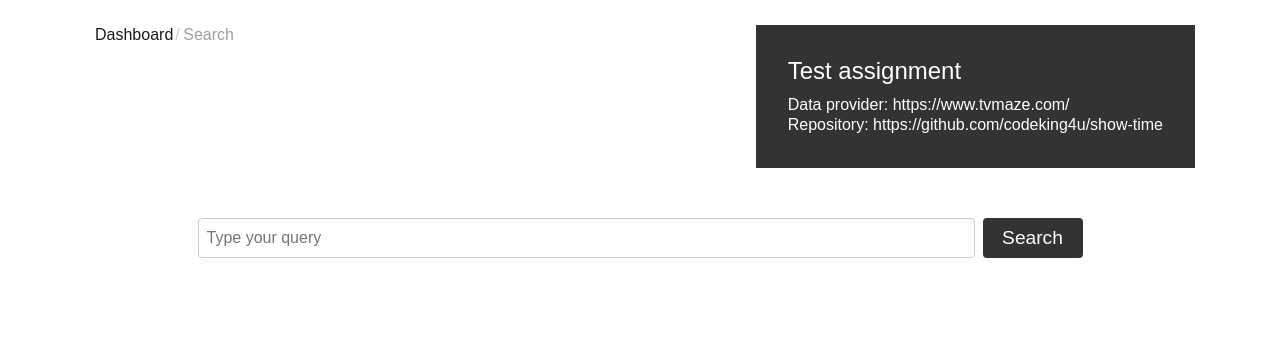
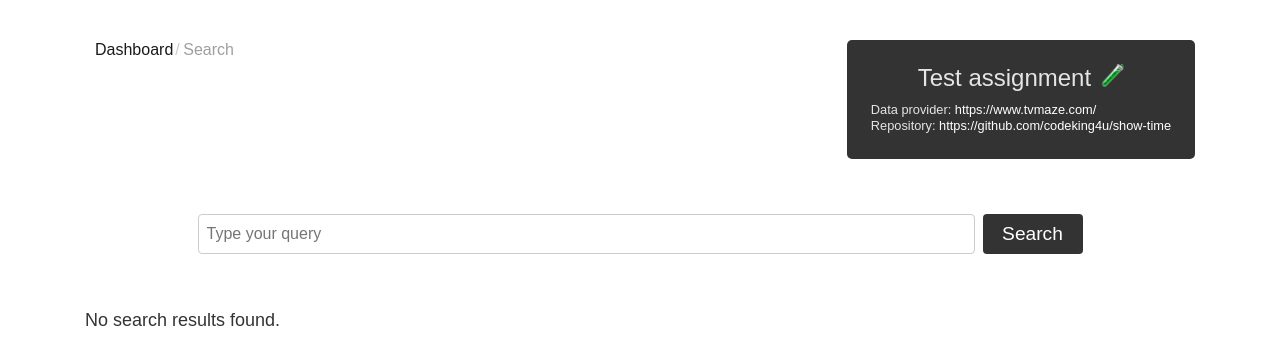
Before and after one commit to codeking4u/movie-time, a Vue app: page /search in a window 1280 px wide. Shown: the top 364 px of the page. Built offline with nearby package versions, Linux system fonts and the light colour scheme; no server answers.

Commit message:
search template update + style updates

```diff
--- a/src/assets/scss/_globals.scss
+++ b/src/assets/scss/_globals.scss
@@ -100,9 +100,12 @@ input[type='text'] {
 }
 
 .section {
-  margin: 50px 0;
+  margin: 55px 0;
 }
 
+.title {
+  padding-bottom: 1rem;
+}
 /* flexbox */
 .flex {
   display: flex;
--- a/src/components/Shows.vue
+++ b/src/components/Shows.vue
@@ -20,7 +20,7 @@ export default defineComponent({
 
 <template>
   <div class="shows-container section">
-    <h2>
+    <h2 class="title">
       <slot name="title"></slot>
     </h2>
     <div class="shows">
--- a/src/components/common/Header.vue
+++ b/src/components/common/Header.vue
@@ -37,6 +37,6 @@ export default defineComponent({
 
 <style scoped>
 header {
-  padding: 25px 0;
+  margin: 40px 0;
 }
 </style>
--- a/src/components/common/TestInfo.vue
+++ b/src/components/common/TestInfo.vue
@@ -1,6 +1,9 @@
 <template>
   <div class="testInfo">
-    <h3 class="testInfo__title">Test assignment</h3>
+    <div class="testInfo__header flex flex-jc-c">
+      <h3 class="testInfo__title">Test assignment</h3>
+      <img src="../../assets/images/test.png" alt="" />
+    </div>
     <p>
       Data provider: <a :href="DATA_PROVIDER">{{ DATA_PROVIDER }}</a>
     </p>
@@ -27,8 +30,17 @@ export default defineComponent({
 .testInfo {
   font-size: 1rem;
   background: #333;
-  color: #fff;
-  padding: 2rem;
+  color: #e5e5e5;
+  padding: 1.5rem;
+  border-radius: 5px;
+  &__header {
+    align-items: flex-start;
+    gap: 10px;
+
+    img {
+      width: 23px;
+    }
+  }
 
   &__title {
     font-size: 1.5rem;
@@ -40,5 +52,8 @@ export default defineComponent({
       color: #a3a5f0;
     }
   }
+  p {
+    font-size: 0.8rem;
+  }
 }
 </style>
--- a/src/views/Search.vue
+++ b/src/views/Search.vue
@@ -1,5 +1,8 @@
 <template>
-  <Shows :updatedShows="searchResults"></Shows>
+  <Shows :updatedShows="searchResults" v-if="searchResults.length"></Shows>
+  <template v-else>
+    <p>No search results found.</p>
+  </template>
 </template>
 
 <script>
```
Also changed, not shown: src/assets/images/test.png (added).
